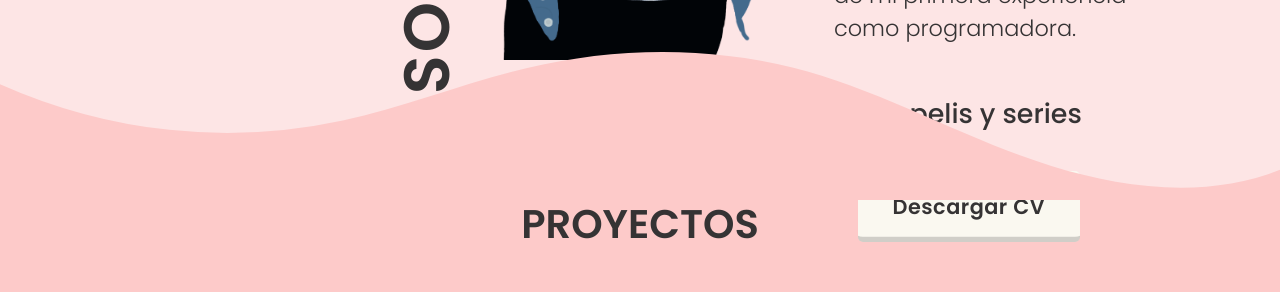
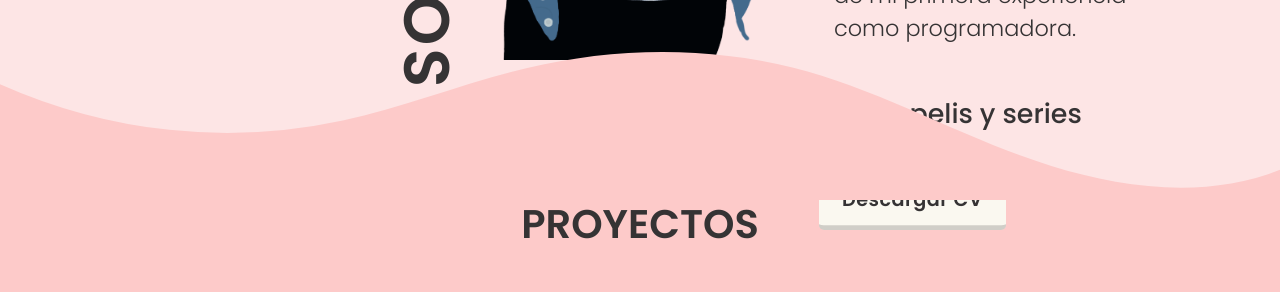
Before and after one commit to PatriciaJuradoDeBilbao/portfolio, a React (Create React App) app: page / in a window 1280 px wide. Shown: the part 1240-1532 px from the top of the page. Built offline with nearby package versions, Linux system fonts and the light colour scheme.

Commit message:
modify download button

```diff
--- a/src/components/AboutMe.css
+++ b/src/components/AboutMe.css
@@ -47,9 +47,9 @@
 }
 
 .download-button {
-  font-size: 1em;
+  font-size: .9em;
   font-weight: 600;
-  padding: 20px 35px;
+  padding: 10px 18px;
   justify-content: center;
   background-color: #faf8f0;
   border-radius: 5px;
@@ -70,7 +70,6 @@
 .CV-container {
   display: flex;
   align-items: center;
-  justify-content: center;
 }
 
 .custom-shape-divider-bottom-1600697593 {
@@ -198,13 +197,12 @@
 
   .download-button {
     font-size: 1.1em;
-    padding: 20px 35px;
+    padding: 15px 23px;
     margin-top: 40px;
   }
 
   .CV-container {
     display: flex;
-
   }
 
   .rotating-text {
@@ -282,9 +280,12 @@
     width: 430px;
     margin-left: 300px;
   }
+
   .CV-container {
     width: 65%;
+
   }
+
   .about-text {
     font-size: 1.4em;
     padding-bottom: 30px;
@@ -292,7 +293,9 @@
   }
 
   .download-button {
-    font-size: 1.3em;
+    font-size: 1.2em;
+    padding: 15px 23px;
+
     margin-top: 40px;
   }
 
```
